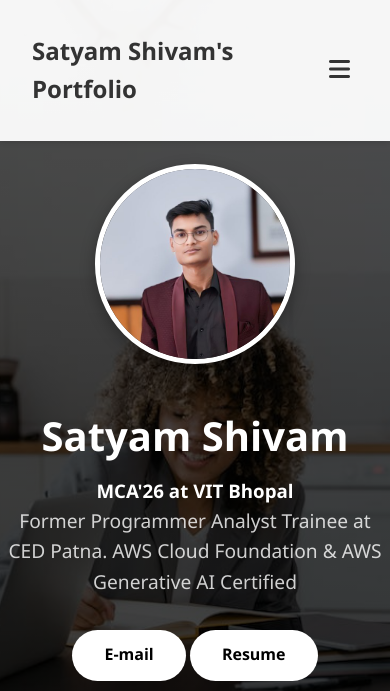
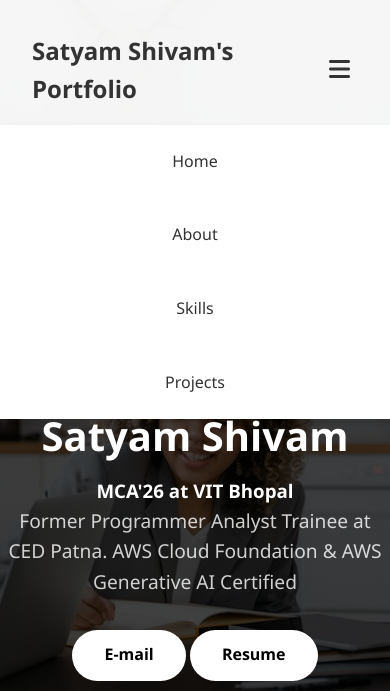
Before and after one commit to isatyamshivam/portfolio, a plain HTML site: page index.html in a window 390 px wide. Both pictures are taken after a click on the button "Toggle menu". Shown: the top 691 px of the page. Drawn offline with Linux system fonts and the light colour scheme.

Commit message:
fixed nav for smaller screen sizes

```diff
--- a/index.html
+++ b/index.html
@@ -14,10 +14,10 @@
             <div class="logo">
                 <a href="#">Satyam Shivam's Portfolio</a>
             </div>
-            <button class="menu-toggle" aria-label="Toggle menu">
+            <button class="menu-toggle" type="button" aria-label="Toggle menu" aria-expanded="false" aria-controls="primary-navigation">
                 <i class="fas fa-bars"></i>
             </button>
-            <ul class="nav-links">
+            <ul class="nav-links" id="primary-navigation">
                 <li><a href="#home">Home</a></li>
                 <li><a href="#about">About</a></li>
                 <li><a href="#skills">Skills</a></li>
@@ -165,11 +165,38 @@
         </div>
     </section>
 
-     </section>
-
     <!-- Footer -->
     <footer>
         <p>&copy; 2025 Satyam. All rights reserved.</p>
     </footer>
+        <script>
+            const menuToggle = document.querySelector('.menu-toggle');
+            const navLinks = document.querySelector('.nav-links');
+
+            if (menuToggle && navLinks) {
+                const closeMenu = () => {
+                    navLinks.classList.remove('active');
+                    menuToggle.setAttribute('aria-expanded', 'false');
+                };
+
+                menuToggle.addEventListener('click', (event) => {
+                    event.stopPropagation();
+                    const expanded = menuToggle.getAttribute('aria-expanded') === 'true';
+                    const nextState = !expanded;
+                    menuToggle.setAttribute('aria-expanded', nextState.toString());
+                    navLinks.classList.toggle('active', nextState);
+                });
+
+                navLinks.querySelectorAll('a').forEach((link) => {
+                    link.addEventListener('click', closeMenu);
+                });
+
+                document.addEventListener('click', (event) => {
+                    if (!navLinks.contains(event.target) && !menuToggle.contains(event.target)) {
+                        closeMenu();
+                    }
+                });
+            }
+        </script>
 </body>
 </html>
```
